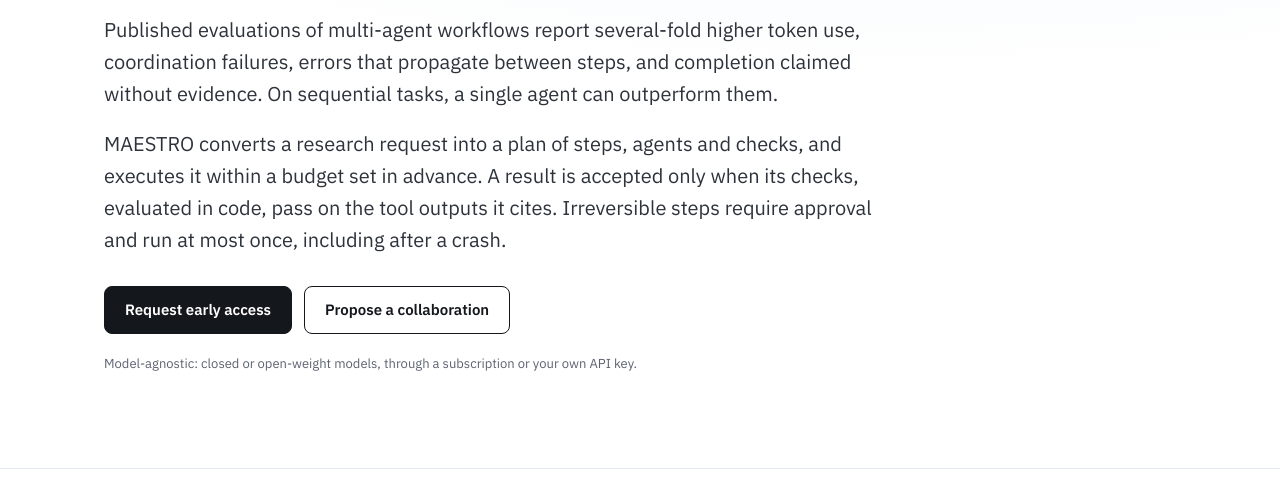
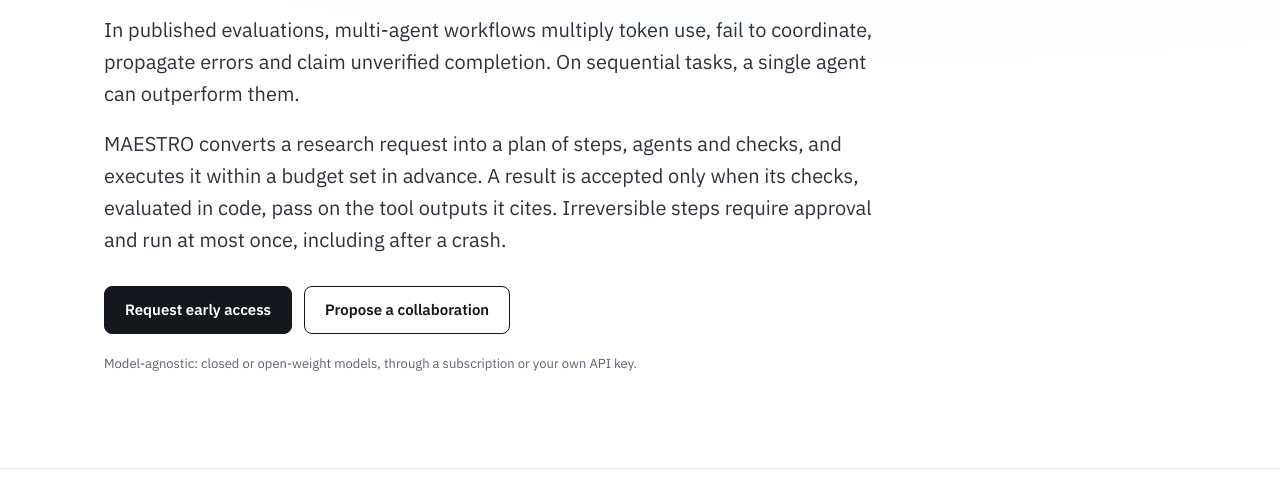
Before and after one commit to jarvisloh/maestro-site, a plain HTML site: page index.html in a window 1280 px wide. Shown: the part 317-800 px from the top of the page. Drawn offline with Linux system fonts and the light colour scheme.

Commit message:
Hero: tighter statement of multi-agent failure modes
Co-Authored-By: Claude Opus 5.5 <noreply@anthropic.com>

```diff
--- a/index.html
+++ b/index.html
@@ -101,7 +101,7 @@ footer .wrap{display:flex;justify-content:space-between;gap:16px;flex-wrap:wrap}
 <section class="hero" id="top"><div class="wrap">
 <p class="eyebrow">Research preview</p>
 <h1>Orchestration for scientific agents.</h1>
-<p class="lead">Published evaluations of multi-agent workflows report several-fold higher token use, coordination failures, errors that propagate between steps, and completion claimed without evidence. On sequential tasks, a single agent can outperform them.</p>
+<p class="lead">In published evaluations, multi-agent workflows multiply token use, fail to coordinate, propagate errors and claim unverified completion. On sequential tasks, a single agent can outperform them.</p>
 <p class="lead">MAESTRO converts a research request into a plan of steps, agents and checks, and executes it within a budget set in advance. A result is accepted only when its checks, evaluated in code, pass on the tool outputs it cites. Irreversible steps require approval and run at most once, including after a crash.</p>
 <div class="btns"><a class="btn primary" href="#contact">Request early access</a><a class="btn" href="#contact">Propose a collaboration</a></div>
 <p class="small-print">Model-agnostic: closed or open-weight models, through a subscription or your own API key.</p>
```
